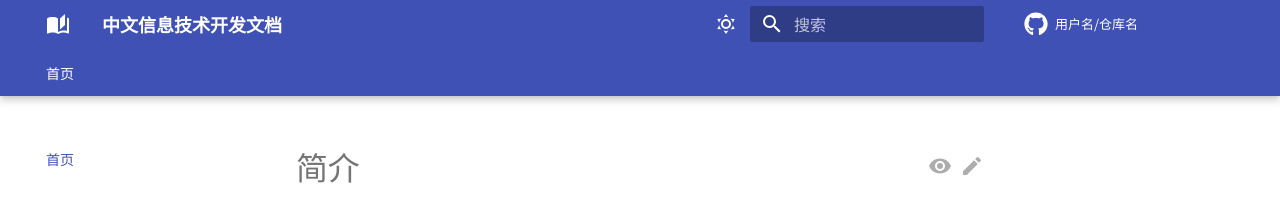
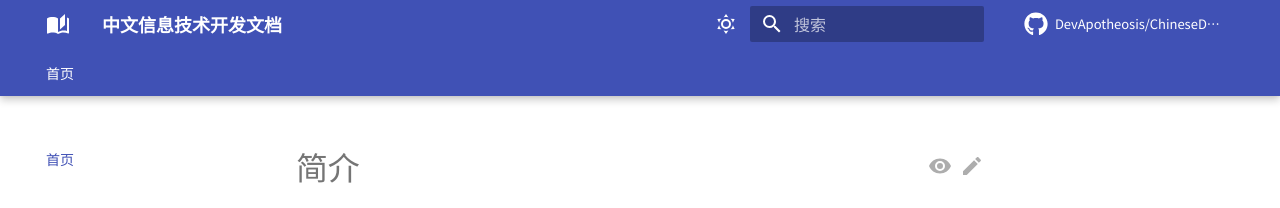
Before and after one commit to DevApotheosis/ChineseDevDocs, an MkDocs documentation site: the page built from docs/index.md, in a window 1280 px wide. Shown: the top 208 px of the page. Built offline with MkDocs 1.6.1 and Material for MkDocs 9.7.7, drawn with Linux system fonts in a browser that asks for light colours; comment, search, counter and statistics services are not loaded.

Commit message:
修正信息

```diff
--- a/mkdocs.yml
+++ b/mkdocs.yml
@@ -1,9 +1,9 @@
 site_name: 中文信息技术开发文档
 site_description: 项目文档站点
-site_author: L-YLing,烟澪
+site_author: L-YLing,烟澪,离烟澪
 
-repo_name: 用户名/仓库名
-repo_url: https://github.com/DevApotheosis/OfficialWebsite
+repo_name: DevApotheosis/ChineseDevDocs
+repo_url: https://github.com/DevApotheosis/ChineseDevDocs
 edit_uri: edit/main/docs/
 
 copyright: Copyright &copy; 2026 DevApotheosis
```
